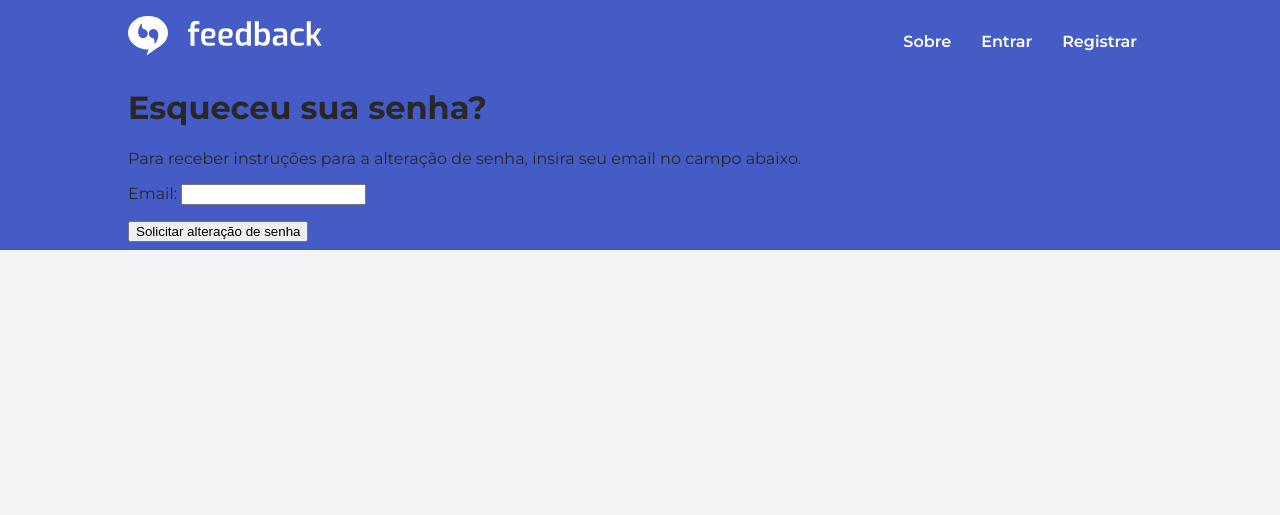
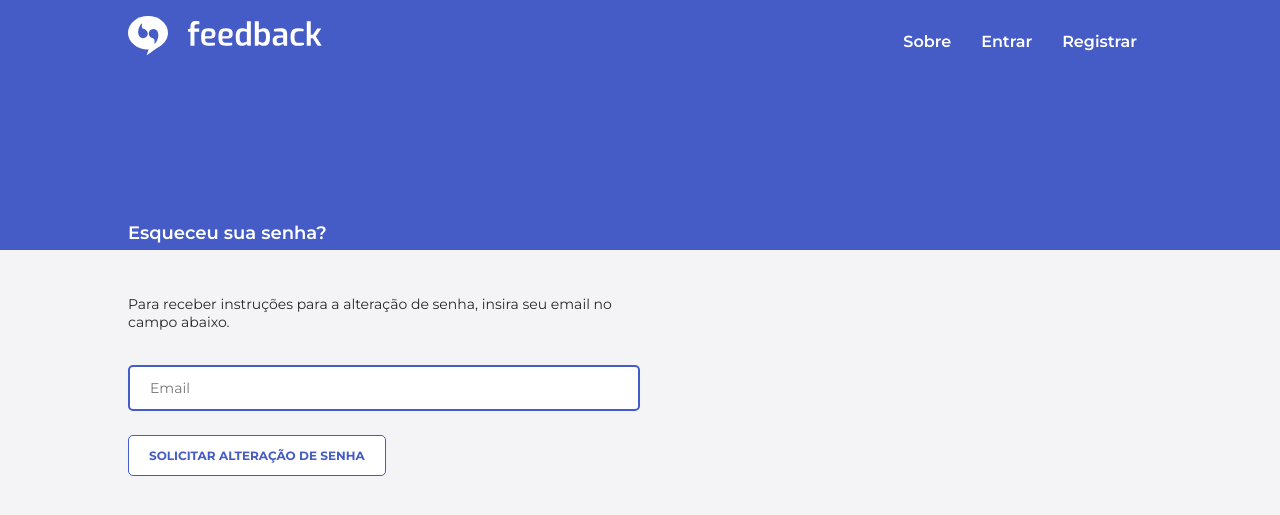
Before and after one commit to Carol111/feedback, a Django app: page /password_reset/ in a window 1280 px wide. Shown: the top 515 px of the page. Run offline with Django 3.2, Linux system fonts and the light colour scheme; parts of the project's set-up code (start-up, migrations or seed data) failed here and were passed over.

Commit message:
Finaliza páginas de reset

```diff
--- a/apps/core/static/css/styles.css
+++ b/apps/core/static/css/styles.css
@@ -837,3 +837,33 @@ body {
 .negative-bar {
     background-color: #F14040;
 }
+
+/* ----------- Progress bar ----------- */
+
+.register-header {
+    margin: 155px 0 30px 0;
+    width: 50%
+}
+
+.register-form input {
+    box-sizing: border-box;
+    width: 100%;
+    margin: 20px 0;
+    padding: 12px 20px;
+    border: 2px solid #455CC7;
+    border-radius: 5px;
+    font-family: 'Montserrat', sans-serif;
+    font-weight: 400;
+    font-size: 14px;
+    outline: none;
+}
+
+.register-form input:focus {
+    border: 2px solid #FC6596;
+}
+
+@media screen and (max-width: 800px) {
+    .register-header {
+        width: 100%
+    }
+}
--- a/feedback/settings.py
+++ b/feedback/settings.py
@@ -28,7 +28,7 @@ SECRET_KEY = config('SECRET_KEY')
 # SECURITY WARNING: don't run with debug turned on in production!
 DEBUG = os.environ.get('DEBUG') == 'True'
 
-ALLOWED_HOSTS = ['feedback-web.herokuapp.com', 'localhost']
+ALLOWED_HOSTS = ['feedback-web.herokuapp.com', 'localhost', 'smtp.gmail.com']
 
 # EMAIL_BACKEND = 'django.core.mail.backends.filebased.EmailBackend'
 # EMAIL_FILE_PATH = os.path.join(BASE_DIR, 'sent_emails')
--- a/templates/registration/password_reset_form.html
+++ b/templates/registration/password_reset_form.html
@@ -1,12 +1,17 @@
 {% extends 'core/base.html' %}
 
 {% block content %}
-    <h1>Esqueceu sua senha?</h1>
-    <p>Para receber instruções para a alteração de senha, insira seu email no campo abaixo.</p>
-
-    <form method="POST">
-        {% csrf_token %}
-        {{ form.as_p }}
-        <input type="submit" value="Solicitar alteração de senha">
-    </form>
+    <div class="register-header">
+        <p class="title white">Esqueceu sua senha?</p>
+        <br>
+        <p class="text">Para receber instruções para a alteração de senha, insira seu email no campo abaixo.</p>
+        <div class="register-form">
+            <form method="POST">
+                {% csrf_token %}
+                <input type="email" class="input" name="email" placeholder="Email" maxlength="255" required id="id_email" title="Insira um email válido.">
+                <br>
+                <button type="submit" class="primary-button">Solicitar alteração de senha</button>
+            </form>
+        </div>
+    </div>
 {% endblock %}
```
Also changed, not shown: templates/registration/password_reset_complete.html (+5 -2 lines), templates/registration/password_reset_confirm.html (+19 -11 lines), templates/registration/password_reset_done.html (+5 -2 lines).
